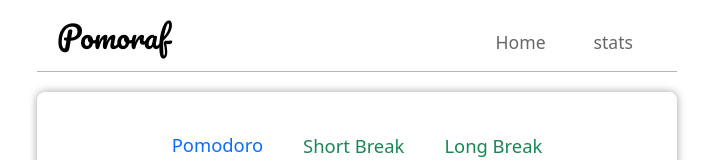
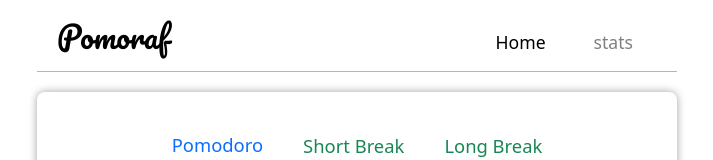
Before and after one commit to AbdallahRdf/WatchRaf, a React (Vite) app: page / in a window 1280 px wide. Shown: the top 160 px of the page, without its empty margins (283-996 px from the left). Built offline with nearby package versions, Linux system fonts and the light colour scheme.

Commit message:
made the link of the current page  in the navbar active

```diff
--- a/src/components/Navbar.jsx
+++ b/src/components/Navbar.jsx
@@ -1,6 +1,8 @@
-import { Link } from "react-router-dom";
+import { Link, useLocation } from "react-router-dom";
 
 const Navbar = () => {
+    const location = useLocation();
+
     return (
         <nav className="nav">
             <div>
@@ -8,10 +10,10 @@ const Navbar = () => {
             </div>
             <ul className="list">
                 <li className="list-item">
-                    <Link className="list-link" to="/">Home</Link>
+                    <Link to="/" className={location.pathname === "/" ? "list-link active-link" : "list-link"}>Home</Link>
                 </li>
                 <li className="list-item">
-                    <Link className="list-link" to="/stats">stats</Link>
+                    <Link to="/stats" className={location.pathname === "/stats" ? "list-link active-link" : "list-link"}>stats</Link>
                 </li>
             </ul>
         </nav>
--- a/src/hooks/usePomodoro.js
+++ b/src/hooks/usePomodoro.js
@@ -124,12 +124,10 @@ export const usePomodoro = () => {
 
       if (state.timeRemaining >= 0 && state.isRunning) {
         timer = setTimeout(() => {
-          console.log(state);
           dispatch({ type: ACTIONS.tick });
         }, 1000);
       } else if (state.timeRemaining < 0) {
         if (state.isPomodoro === pomodoro.title) {
-          console.log(state);
           dispatch({type: ACTIONS.incrementPomoCount});
           dispatch({ type: shortBreak.title, payload: { shouldRun: true } });
         } else {
--- a/src/style/style.css
+++ b/src/style/style.css
@@ -42,7 +42,11 @@ body {
 .list-link {
     text-decoration: none;
     font-size: 1.1rem;
-    color: rgba(0, 0, 0, 0.6);
+    color: rgba(0, 0, 0, 0.5);
+}
+
+.active-link  {
+    color: black;
 }
 
 .list-link:hover {
```
